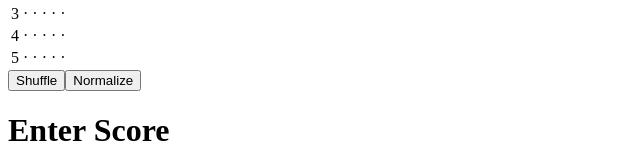
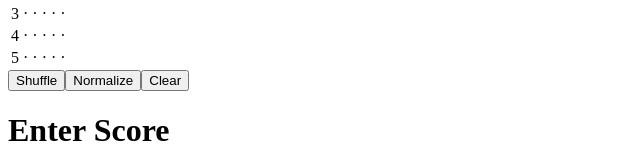
Before and after one commit to defaultbranch/twentyfive-horses, an Angular app: page / in a window 1280 px wide. Both pictures are taken after a click on the button "Set to 1..5". Shown: the part 350-510 px from the top of the page, without its empty margins (0-640 px from the left). Built offline with nearby package versions, Linux system fonts and the light colour scheme.

Commit message:
clear scores

```diff
--- a/src/app/app.component.html
+++ b/src/app/app.component.html
@@ -28,6 +28,7 @@
   <ng-container *ngIf="elements.length >= 2">
     <button (click)="shuffle()">Shuffle</button>
     <button (click)="normalize()">Normalize</button>
+    <button (click)="clearScoreMatrix()">Clear</button>
   </ng-container>
 </div>
 
--- a/src/app/app.component.ts
+++ b/src/app/app.component.ts
@@ -98,6 +98,10 @@ export class AppComponent {
     return this.scoreMatrix[row][column];
   }
 
+  clearScoreMatrix() {
+    this.scoreMatrix = [];
+  }
+
   applyNewScore() {
     for (var i = 0; i < this.scoredElements.length - 1; i++) {
       const ii = this.elements.findIndex(it => it == this.scoredElements[i]);
```
